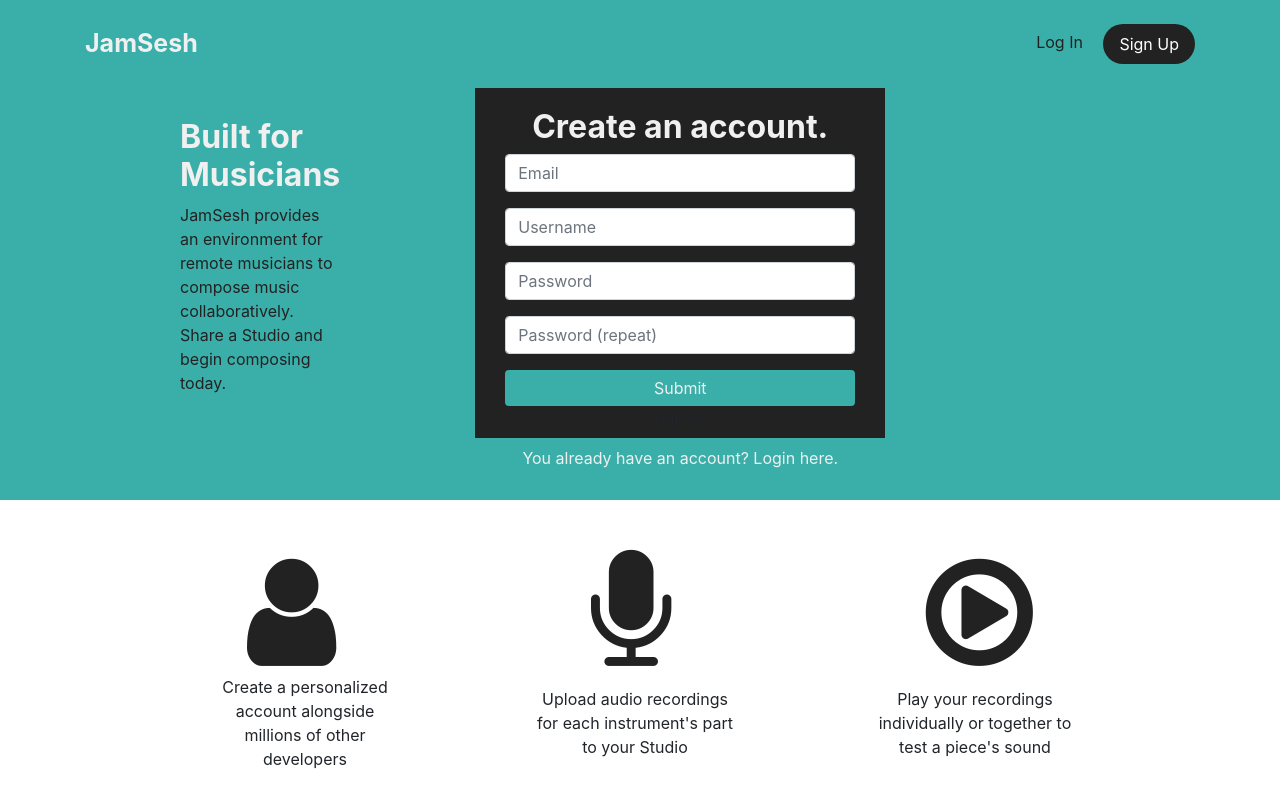
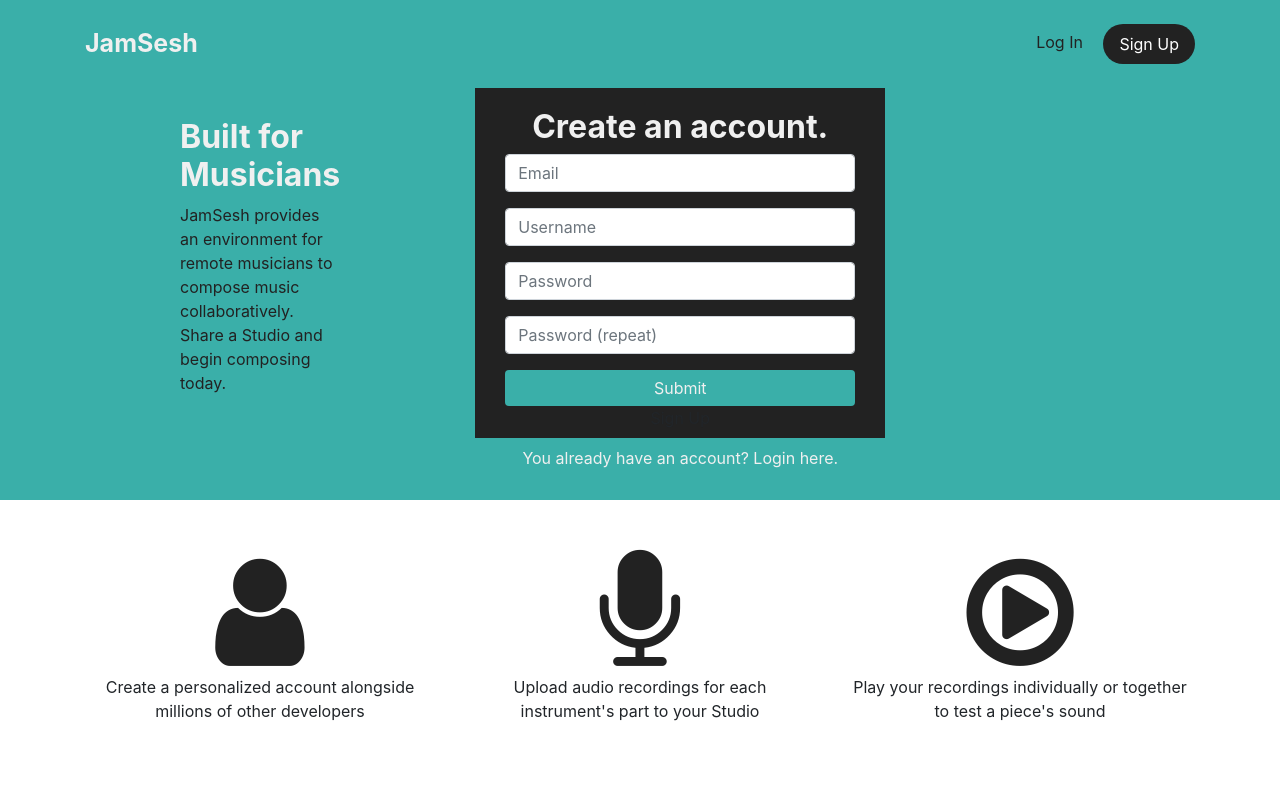
Before and after one commit to barnesv17/WebSys, a PHP site: page /homepage.php in a window 1280 px wide. Run offline with PHP 8.4, Linux system fonts and the light colour scheme.

Commit message:
homepage changes properly as window shrinks

```diff
--- a/JamSesh/assets/css/Homepage.css
+++ b/JamSesh/assets/css/Homepage.css
@@ -63,8 +63,6 @@
 
 .fa-microphone {
   font-size: 125px;
-  margin-right: 250px;
-  margin-left: 250px;
   color: rgb(34,34,34);
 }
 
--- a/JamSesh/homepage.php
+++ b/JamSesh/homepage.php
@@ -195,16 +195,43 @@
     </section>
   </div>
 
-  <div class="container text-center bottomIcons">
+  <div class="container">
+    <div class="row text-center bottomIcons">
+      <div class="col-sm">
+        <i class="fa fa-user"></i>
+      </div>
+      <div class="col-sm">
+        <i class="fa fa-microphone"></i>
+      </div>
+      <div class="col-sm">
+        <i class="fa fa-play-circle-o"></i>
+      </div>
+    </div>
+    <div class="row text-center d-xl-flex justify-content-xl-center align-items-xl-center">
+      <div class="col-sm">
+        <p>Create a personalized account alongside millions of other developers</p>
+      </div>
+      <div class="col-sm">
+        <p>Upload audio recordings for each instrument's part to your Studio</p>
+      </div>
+      <div class="col-sm">
+        <p>Play your recordings individually or together to test a piece's sound</p>
+      </div>
+    </div>
+  </div>
+
+
+    <!-- <div class="container text-center bottomIcons flex-row">
       <i class="fa fa-user"></i>
       <i class="fa fa-microphone"></i>
       <i class="fa fa-play-circle-o"></i>
-  </div>
-  <div class="container text-center d-xl-flex justify-content-xl-center align-items-xl-center">
+    </div> -->
+    <!-- <div class="container flex-row text-center d-xl-flex justify-content-xl-center align-items-xl-center">
       <p id="leftDesc">Create a personalized account alongside millions of other developers</p>
       <p id="middleDesc">Upload audio recordings for each instrument's part to your Studio</p>
       <p id="rightDesc">Play your recordings individually or together to test a piece's sound</p>
     </div>
+  </div> -->
 
   <script src="assets/js/jquery.min.js"></script>
   <script src="assets/bootstrap/js/bootstrap.min.js"></script>
```
Lines whose indentation alone changed are shown as unchanged.
